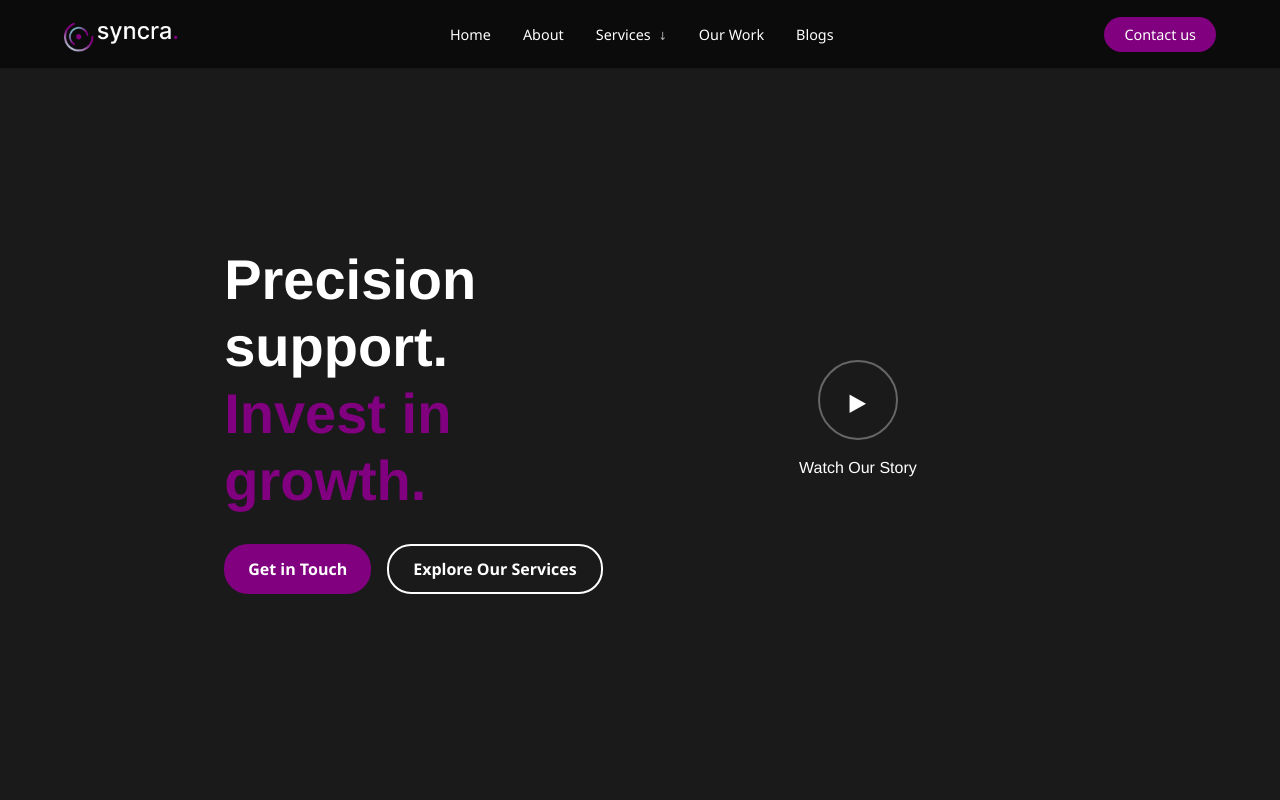
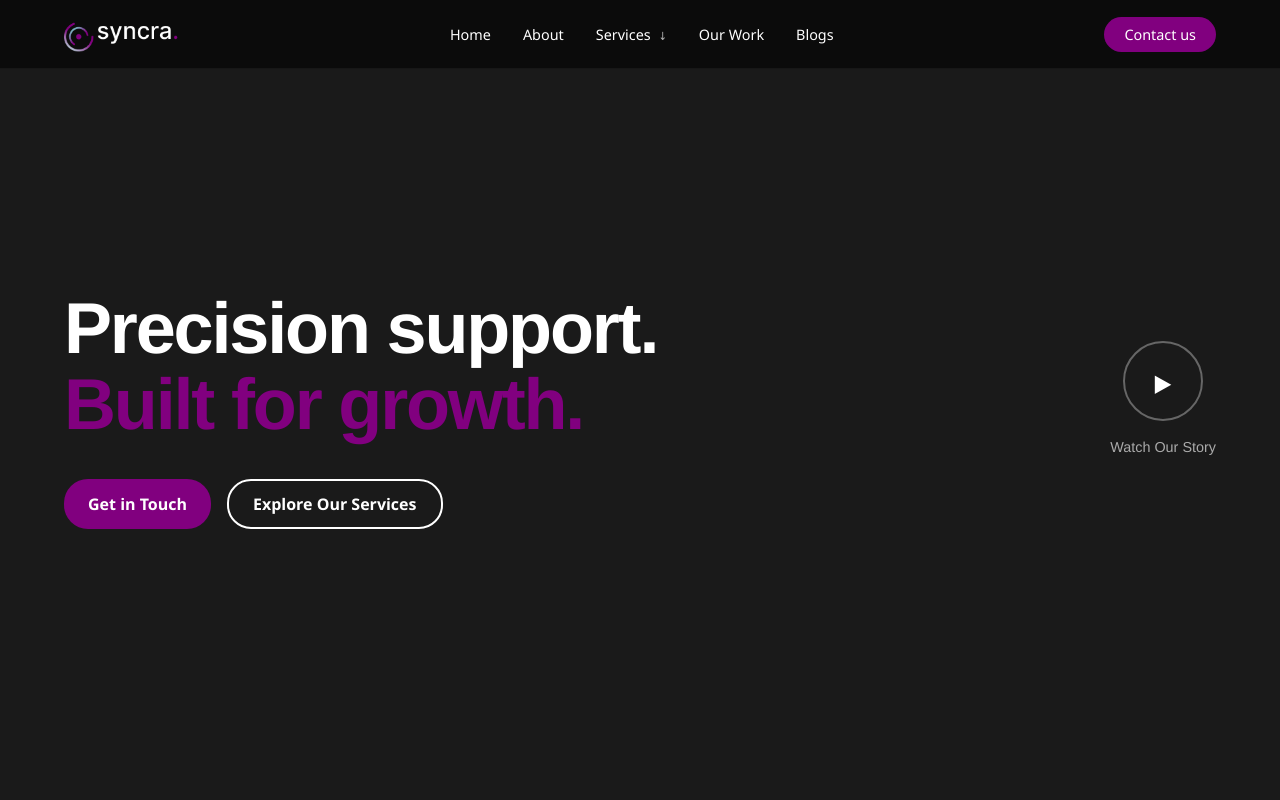
Before and after one commit to tcystems/syncra, an Angular app: page /home in a window 1280 px wide. Shown: the top 800 px of the page. Built offline with nearby package versions, Linux system fonts and the light colour scheme.

Commit message:
Hero modification

```diff
--- a/src/app/pages/home.component.html
+++ b/src/app/pages/home.component.html
@@ -1,9 +1,9 @@
 
 <div class="home-page">
   <section class="hero-section">
-    <div class="container hero-container">
+    <div class="hero-container">
       <div class="hero-content">
-        <h1 class="hero-title">Precision support.<br><span class="highlight-text">Invest in growth.</span></h1>
+        <h1 class="hero-title">Precision support.<br><span class="highlight-text">Built for growth.</span></h1>
         <div class="hero-actions">
           <button class="btn btn-primary">Get in Touch</button>
           <button class="btn btn-outline">Explore Our Services</button>
--- a/src/app/pages/home.component.scss
+++ b/src/app/pages/home.component.scss
@@ -62,30 +62,37 @@
 
 /* Hero Section */
 .hero-section {
-  padding: 100px 0 60px;
   background-color: #1a1a1a;
   min-height: 100vh;
   display: flex;
   align-items: center;
+  overflow: hidden;
 
   .hero-container {
+    // Mirror the navbar container exactly → logo and title align perfectly
+    max-width: 1200px;
+    width: 100%;
+    margin: 0 auto;
+    padding: 0 24px;
     display: flex;
     justify-content: space-between;
     align-items: center;
-    flex-wrap: wrap;
     gap: 40px;
   }
 
   .hero-content {
     flex: 1;
-    min-width: 300px;
+    min-width: 280px;
+    padding: 80px 0 60px;
   }
 
   .hero-title {
-    font-size: 3.5rem;
-    line-height: 1.2;
-    margin-bottom: 30px;
-    font-weight: 700;
+    font-size: clamp(2.2rem, 7vw, 4.5rem);
+    line-height: 1.05;
+    margin: 0 0 36px 0;
+    padding: 0;
+    font-weight: 800;
+    letter-spacing: -0.03em;
   }
 
   .hero-actions {
@@ -94,8 +101,7 @@
   }
 
   .hero-video-wrapper {
-    flex: 1;
-    min-width: 300px;
+    flex-shrink: 0;
     display: flex;
     flex-direction: column;
     align-items: center;
@@ -120,8 +126,14 @@
         border-color: #81007F;
       }
     }
+
+    .video-text {
+      color: #aaa;
+      font-size: 0.9rem;
+    }
   }
 }
+
 
 /* Partners Section */
 .partners-section {
@@ -482,8 +494,15 @@
 }
 
 @media (max-width: 768px) {
+  .hero-section {
+    flex-direction: column;
+    padding: 80px 24px 40px 24px; // restore left padding on mobile for readability
+    justify-content: center;
+    align-items: flex-start;
+  }
+
   .hero-title {
-    font-size: 2.5rem;
+    font-size: clamp(2.4rem, 9vw, 3.5rem);
   }
 
   h2 {
```
